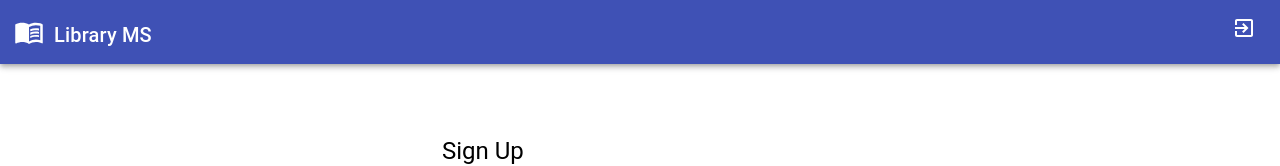
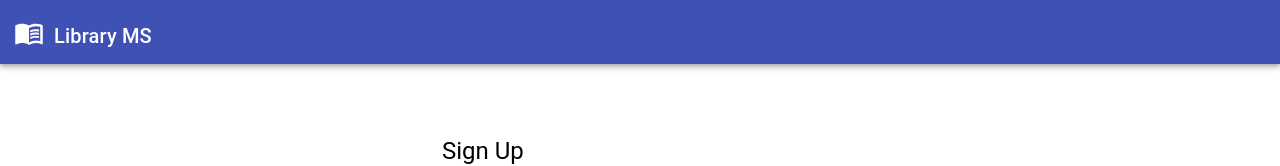
Before and after one commit to WillieYang/library, a React (Create React App) app: page /signUp in a window 1280 px wide. Shown: the top 166 px of the page. Built offline with nearby package versions, Linux system fonts and the light colour scheme.

Commit message:
remove home button

```diff
--- a/src/components/Header.jsx
+++ b/src/components/Header.jsx
@@ -12,6 +12,7 @@ import { unsetLogin } from '../store/userList/userList.actions';
 class Header extends Component {
   static propTypes = {
     unsetLogin: PropTypes.func.isRequired,
+    loginRes: PropTypes.func.isRequired,
   }
 
   logOut = () => {
@@ -20,25 +21,30 @@ class Header extends Component {
   }
 
   render() {
+    const { loginRes } = this.props;
     return (
       <div>
         <AppBar position="static">
           <Toolbar>
             <Typography variant="h6" style={{ display: 'flex', width: '100%' }}>
-              <NavLink style={{ textDecoration: 'none', color: 'white', flex: 7 }} exact to="/">
+              <div style={{ flex: 7 }}>
                 <MenuBookIcon style={{
                   fontSize: '30px', position: 'relative', top: '5px', right: '10px',
                 }}
                 />
                 <span>Library MS</span>
-              </NavLink>
+              </div>
               <div style={{
                 fontSize: '25px', flex: 1, display: 'flex', alignItems: 'center', justifyContent: 'flex-end',
               }}
               >
-                <Link to="/" onClick={this.logOut}>
-                  <ExitToAppIcon style={{ color: 'white' }} />
-                </Link>
+                {
+                  loginRes.token ? (
+                    <Link to="/" onClick={this.logOut}>
+                      <ExitToAppIcon style={{ color: 'white' }} />
+                    </Link>
+                  ) : <></>
+                }
               </div>
             </Typography>
           </Toolbar>
```
